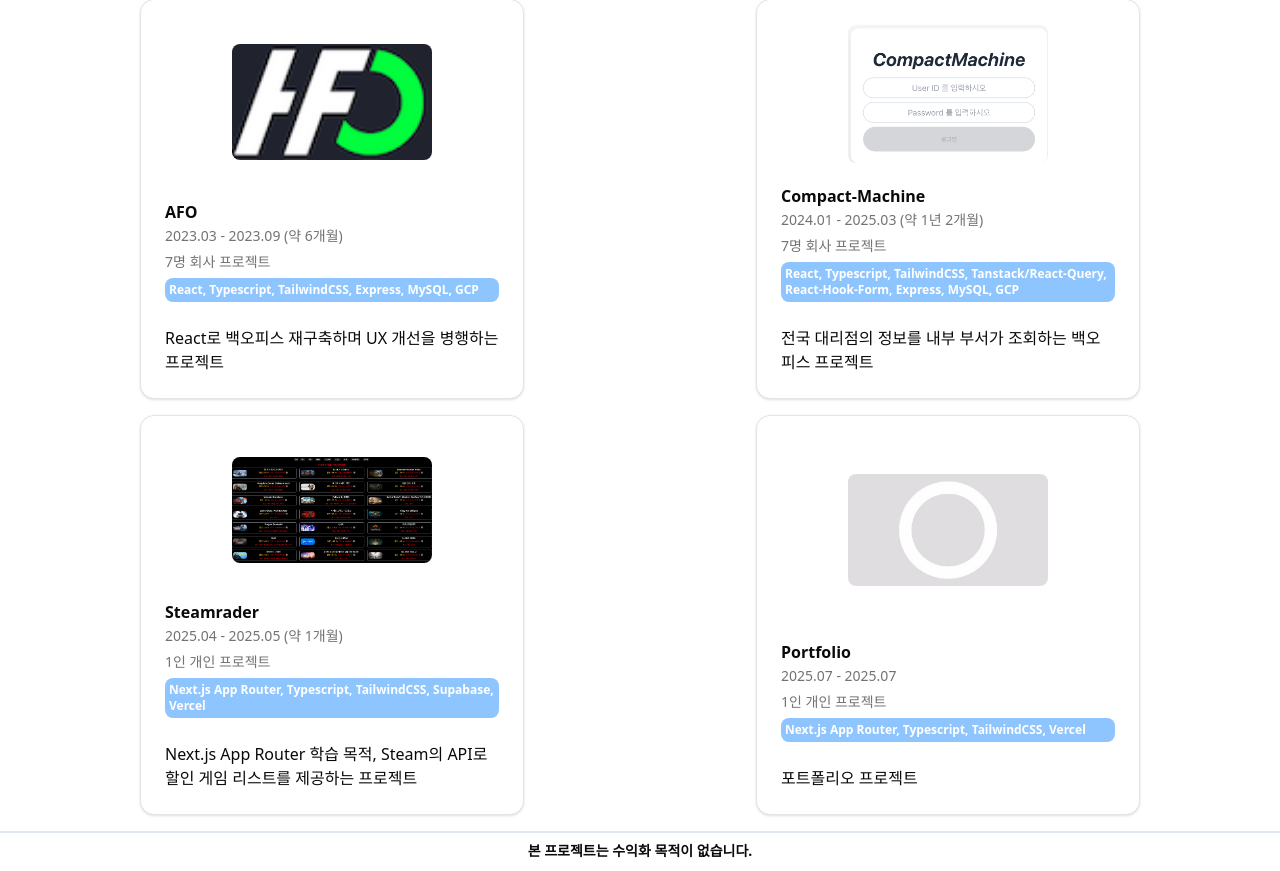
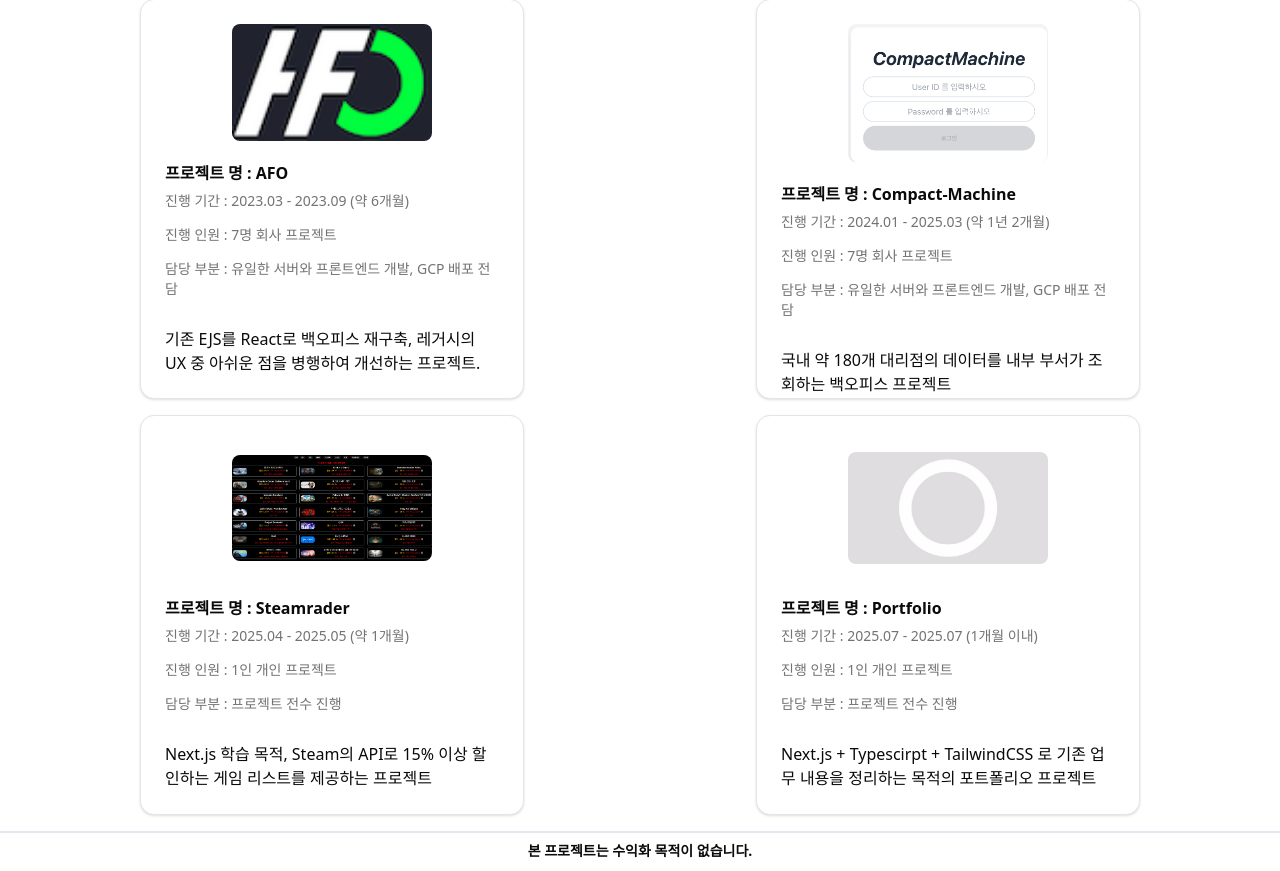
Before and after one commit to sangil94s/Portfoilos, a Next.js app: page / in a window 1280 px wide. Shown: the part 3429-4300 px from the top of the page. Built offline with nearby package versions, Linux system fonts and the light colour scheme.

Commit message:
Modify : 프로젝트 소개 부분 수정

```diff
--- a/app/layout.tsx
+++ b/app/layout.tsx
@@ -8,7 +8,7 @@
 export const metadata: Metadata = {
   title: {
     template: '%s | Frontend Portfolio',
-    default: 'Portfolio',
+    default: '한상일 | Frontend Portfolio',
   },
   description: 'Portfolio Website Project',
   keywords: [
--- a/components/Project/ProjectCard.tsx
+++ b/components/Project/ProjectCard.tsx
@@ -10,7 +10,7 @@
   date: string;
   teamcount: string;
   description: string;
-  techskills: string;
+  parts: string;
   image: string;
 }
 
@@ -19,7 +19,7 @@
     <div className="grid grid-cols-1 m-2 gap-4 justify-items-center lg:grid-cols-2">
       {data?.project.map((item: Project) => (
         <Link key={item.id} href={`/project/${item.title}`}>
-          <Card className="cursor-pointer lg:w-[550px] lg:h-[400px] w-full max-w-sm hover:bg-gray-100 hover:shadow-md transition-all duration-200">
+          <Card className="cursor-pointer lg:w-[650px] lg:h-[400px] w-full max-w-sm hover:bg-gray-100 hover:shadow-md transition-all duration-200">
             <Image
               src={item.image}
               alt="Project main image"
@@ -28,12 +28,10 @@
               className="rounded-md object-contain m-auto"
             />
             <CardHeader>
-              <CardTitle>{item.title}</CardTitle>
-              <CardDescription>{item.date}</CardDescription>
-              <CardDescription>{item.teamcount}</CardDescription>
-              <CardDescription className="bg-blue-300 text-white text-xs font-bold rounded-md p-1">
-                {item.techskills}
-              </CardDescription>
+              <CardTitle>프로젝트 명 : {item.title}</CardTitle>
+              <CardDescription className="py-1">진행 기간 : {item.date}</CardDescription>
+              <CardDescription className="py-1">진행 인원 : {item.teamcount}</CardDescription>
+              <CardDescription className="py-1">담당 부분 : {item.parts}</CardDescription>
             </CardHeader>
             <CardContent>
               <p>{item.description}</p>
--- a/public/data/project-infomation.json
+++ b/public/data/project-infomation.json
@@ -5,8 +5,9 @@
       "title": "AFO",
       "date": "2023.03 - 2023.09 (약 6개월)",
       "teamcount": "7명 회사 프로젝트",
-      "description": "React로 백오피스 재구축하며 UX 개선을 병행하는 프로젝트",
+      "description": "기존 EJS를 React로 백오피스 재구축, 레거시의 UX 중 아쉬운 점을 병행하여 개선하는 프로젝트.",
       "techskills": "React, Typescript, TailwindCSS, Express, MySQL, GCP",
+      "parts": "유일한 서버와 프론트엔드 개발, GCP 배포 전담",
       "image": "/project/afo-logo.png"
     },
     {
@@ -14,8 +15,9 @@
       "title": "Compact-Machine",
       "date": "2024.01 - 2025.03 (약 1년 2개월)",
       "teamcount": "7명 회사 프로젝트",
-      "description": "전국 대리점의 정보를 내부 부서가 조회하는 백오피스 프로젝트",
+      "description": "국내 약 180개 대리점의 데이터를 내부 부서가 조회하는 백오피스 프로젝트",
       "techskills": "React, Typescript, TailwindCSS, Tanstack/React-Query, React-Hook-Form, Express, MySQL, GCP",
+      "parts": "유일한 서버와 프론트엔드 개발, GCP 배포 전담 ",
       "image": "/project/compact-login.png"
     },
     {
@@ -23,17 +25,19 @@
       "title": "Steamrader",
       "date": "2025.04 - 2025.05 (약 1개월)",
       "teamcount": "1인 개인 프로젝트",
-      "description": "Next.js App Router 학습 목적, Steam의 API로 할인 게임 리스트를 제공하는 프로젝트",
+      "description": "Next.js 학습 목적, Steam의 API로 15% 이상 할인하는 게임 리스트를 제공하는 프로젝트",
       "techskills": "Next.js App Router, Typescript, TailwindCSS, Supabase, Vercel",
+      "parts": "프로젝트 전수 진행",
       "image": "/project/steamrader-main.png"
     },
     {
       "id": 4,
       "title": "Portfolio",
-      "date": "2025.07 - 2025.07",
+      "date": "2025.07 - 2025.07 (1개월 이내)",
       "teamcount": "1인 개인 프로젝트",
-      "description": "포트폴리오 프로젝트",
+      "description": "Next.js + Typescirpt + TailwindCSS 로 기존 업무 내용을 정리하는 목적의 포트폴리오 프로젝트",
       "techskills": "Next.js App Router, Typescript, TailwindCSS, Vercel",
+      "parts": "프로젝트 전수 진행",
       "image": "/project/temp.jpg"
     }
   ]
--- a/public/data/work-infomation.json
+++ b/public/data/work-infomation.json
@@ -1,5 +1,5 @@
 {
-  "companytitle": "홍길동",
+  "companytitle": "킴스인더스트리",
   "companysmalldescription": "수제 담배를 만드는 기계를 제조 및 판매하는 B2B 기업입니다",
   "companydate": "2022.12 - 2025.03 [약 2년 4개월]",
   "companyposition": "R&D 소프트웨어 2팀 프론트엔드 개발자",
```
